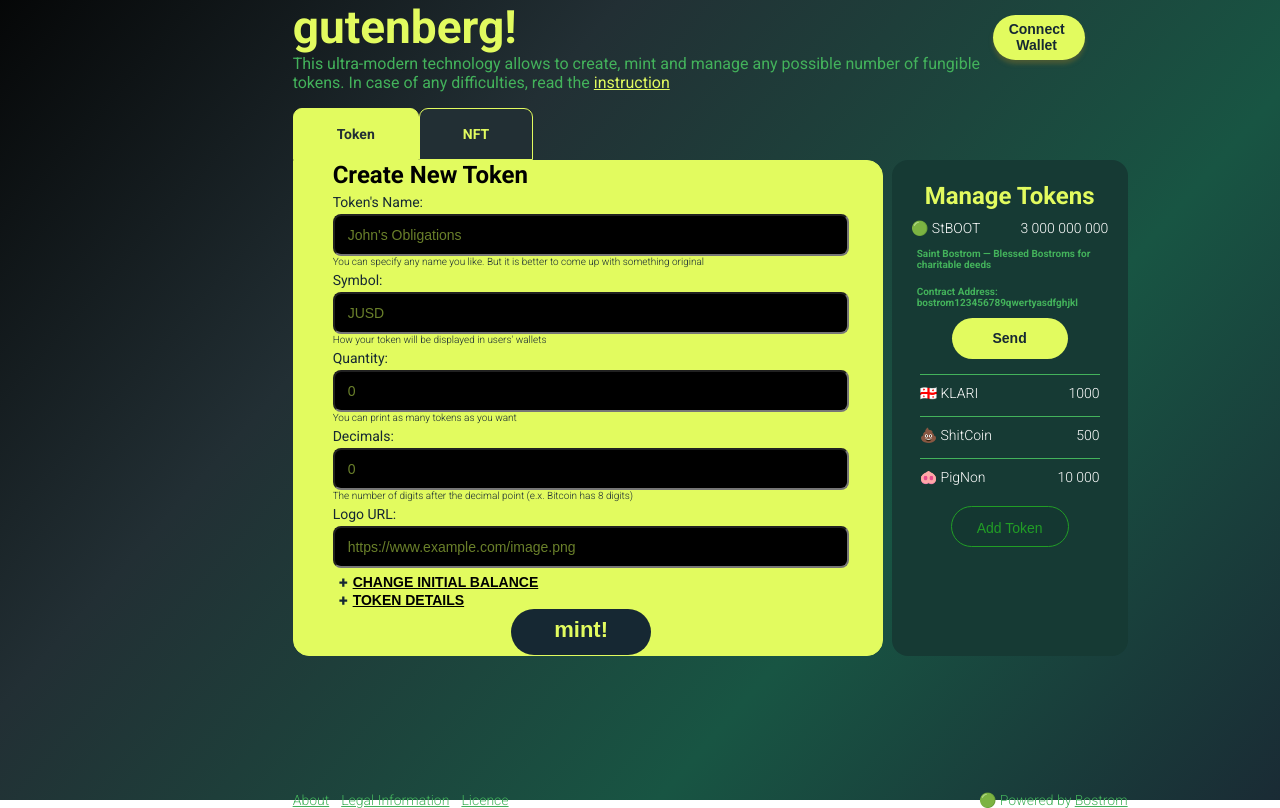
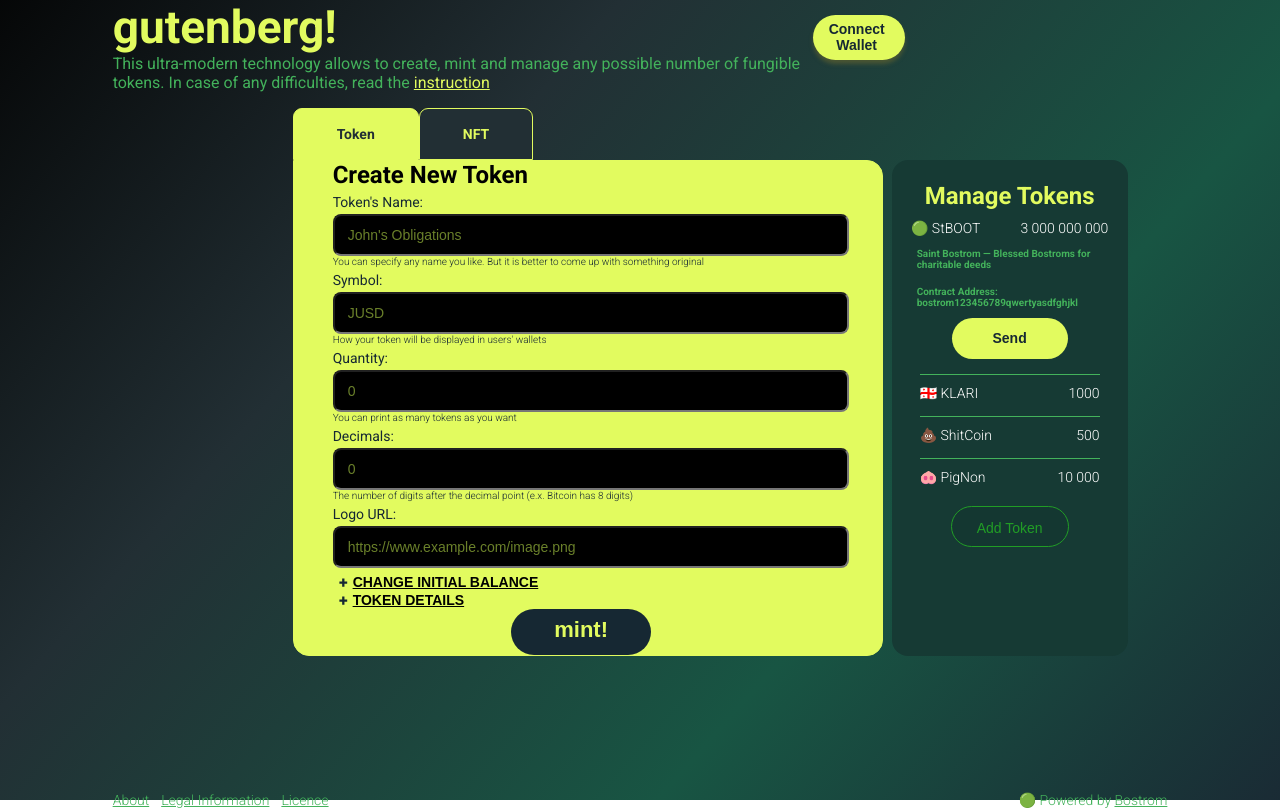
Before and after one commit to diekuche/gutenberg, a React (Create React App) app: page / in a window 1280 px wide. Shown: the top 808 px of the page. Built offline with nearby package versions, Linux system fonts and the light colour scheme.

Commit message:
add routing

```diff
--- a/src/App.tsx
+++ b/src/App.tsx
@@ -2,7 +2,12 @@ import { useEffect } from "react";
 import "./App.css";
 import { Window as KeplrWindow } from "@keplr-wallet/types";
 import MainPage from "./components/MainPage/MainPage";
+import Footer from "./components/Footer/Footer";
+import Header from "./components/Header/Header";
+import ManageTokens from "./components/ManageTokens/ManageTok";
 import { configKeplr, CYBER } from "./utils/config";
+import { BrowserRouter as Router, Routes, Route } from "react-router-dom";
+
 declare global {
   interface Window extends KeplrWindow {}
 }
@@ -21,8 +26,15 @@ function App() {
   }, []);
 
   return (
-    <div className="App font-link">
-      <MainPage />
+    <div className="App">
+      <Router>
+        <Header />
+        <Routes>
+          <Route path="/" element={<MainPage />}></Route>
+          <Route path="/legalinfo" element={<ManageTokens />}></Route>
+        </Routes>
+        <Footer />
+      </Router>
     </div>
   );
 }
--- a/src/components/Footer/Footer.tsx
+++ b/src/components/Footer/Footer.tsx
@@ -1,5 +1,6 @@
 import React from "react";
 import styles from "../Footer/Footer.module.css";
+import { Link } from "react-router-dom";
 
 const Footer = () => {
   return (
@@ -7,9 +8,9 @@ const Footer = () => {
       <a className={styles.link} href="URL">
         About
       </a>
-      <a className={styles.link} href="URL">
+      <Link className={styles.link} to="/legalinfo">
         Legal Information
-      </a>
+      </Link>
       <a className={styles.link} href="URL">
         Licence
       </a>
--- a/src/components/MainPage/MainPage.tsx
+++ b/src/components/MainPage/MainPage.tsx
@@ -22,8 +22,6 @@ export const MainPage: React.FC = (props: MainProps) => {
 
   return (
     <div className={styles.mainpage}>
-      <Header />
-
       <div className={styles.group}>
         <Tabs selectedId={selectedTabId} tabs={tabs} onClick={handleTabClick} />
         <div className={styles.tools}>
@@ -33,7 +31,6 @@ export const MainPage: React.FC = (props: MainProps) => {
           </div>
           <ManageTokens />
         </div>
-        <Footer />
       </div>
     </div>
   );
```
Also changed, not shown: package.json (+5 -4 lines), 1 other file (tests, documents, lock files or other folders).
